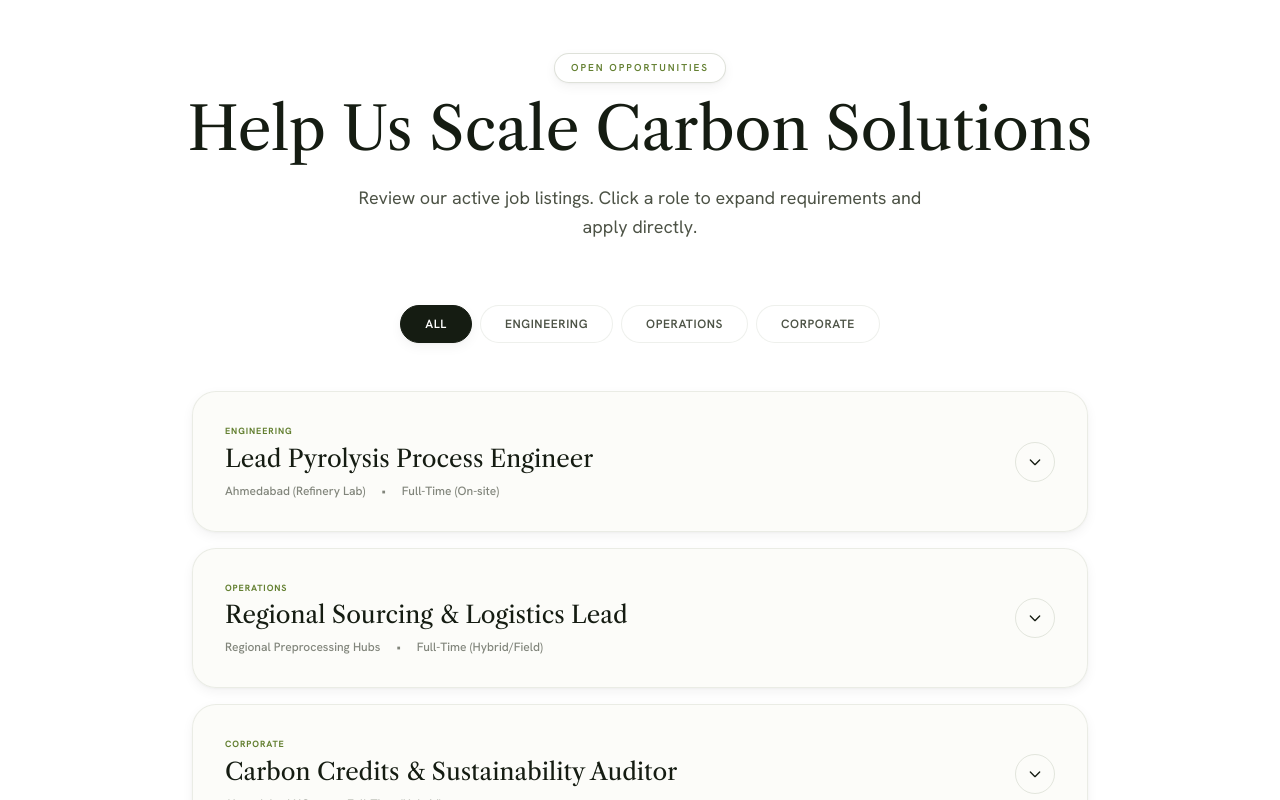
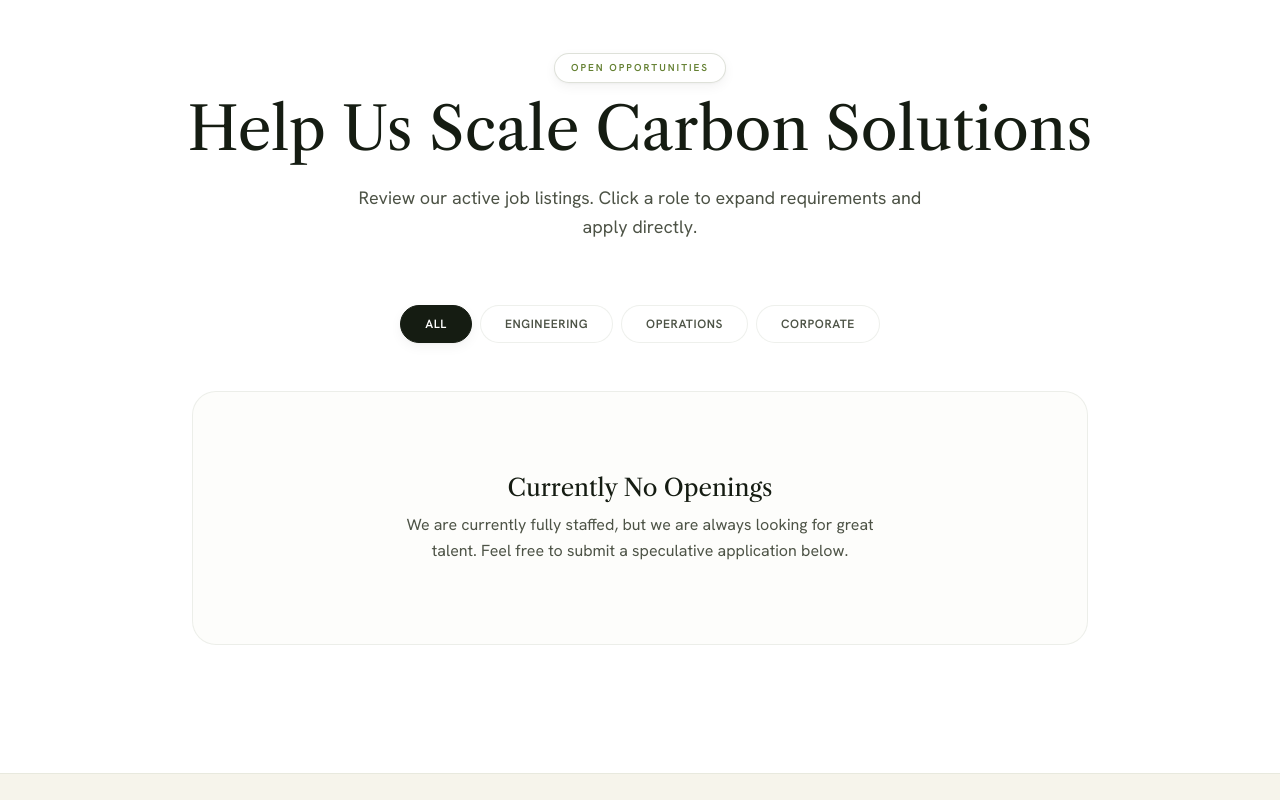
Before and after one commit to feelcoderr/bio-energy-vs, a React (Vite) app: page /careers in a window 1280 px wide. Shown: the part 2000-2800 px from the top of the page. Built offline with nearby package versions, Linux system fonts and the light colour scheme.

Commit message:
added changes

```diff
--- a/src/components/Navbar.jsx
+++ b/src/components/Navbar.jsx
@@ -3,11 +3,7 @@ import { Link, useLocation } from "react-router-dom";
 
 const navStructure = [
   { label: "Home", href: "/" },
-  {
-    label: "About Us",
-    href: "/about",
-    desc: "Our vision for a circular bioenergy future",
-  },
+  { label: "Products", href: "/products" },
   {
     label: "Company",
     dropdown: [
@@ -23,7 +19,11 @@ const navStructure = [
       },
     ],
   },
-  { label: "Products", href: "/products" },
+  {
+    label: "About Us",
+    href: "/about",
+    desc: "Our vision for a circular bioenergy future",
+  },
   { label: "Careers", href: "/careers" },
 ];
 
@@ -430,13 +430,13 @@ export default function Navbar() {
               201&amp;202 Ratnanjali Square, Bodakdev, Ahmedabad, Gujarat – 380054
             </p>
             <a
-              href="tel:+917227021777"
+              href="tel:+919081993737"
               className="inline-flex items-center gap-2 text-xs font-semibold text-surface-tint hover:underline mt-1"
             >
               <svg className="w-3.5 h-3.5" fill="none" stroke="currentColor" viewBox="0 0 24 24">
                 <path strokeLinecap="round" strokeLinejoin="round" strokeWidth={2} d="M3 5a2 2 0 012-2h3.28a1 1 0 01.948.684l1.498 4.493a1 1 0 01-.502 1.21l-2.257 1.13a11.042 11.042 0 005.516 5.516l1.13-2.257a1 1 0 011.21-.502l4.493 1.498a1 1 0 01.684.949V19a2 2 0 01-2 2h-1C9.716 21 3 14.284 3 6V5z" />
               </svg>
-              +91 72270 21777
+              +91 90819 93737
             </a>
           </div>
 
--- a/src/components/WhatsAppButton.jsx
+++ b/src/components/WhatsAppButton.jsx
@@ -4,7 +4,7 @@ export default function WhatsAppButton() {
   const [isHovered, setIsHovered] = useState(false);
 
   // Replace with your actual WhatsApp number (with country code, no spaces/dashes)
-  const whatsappNumber = "919876543210";
+  const whatsappNumber = "919081993737";
   const message = encodeURIComponent(
     "Hello! I'm interested in learning more about Ratnanjali BioEnergy's products and services."
   );
--- a/src/components/about/AboutCollaboration.jsx
+++ b/src/components/about/AboutCollaboration.jsx
@@ -175,7 +175,7 @@ export default function AboutCollaboration() {
 
               {/* Contact Button */}
               <a
-                href="tel:+917227021777"
+                href="tel:+919081993737"
                 style={{
                   display: "inline-flex",
                   alignItems: "center",
@@ -221,7 +221,7 @@ export default function AboutCollaboration() {
                 >
                   <path d="M22 16.92v3a2 2 0 0 1-2.18 2 19.79 19.79 0 0 1-8.63-3.07 19.5 19.5 0 0 1-6-6 19.79 19.79 0 0 1-3.07-8.67A2 2 0 0 1 4.11 2h3a2 2 0 0 1 2 1.72 12.84 12.84 0 0 0 .7 2.81 2 2 0 0 1-.45 2.11L8.09 9.91a16 16 0 0 0 6 6l1.27-1.27a2 2 0 0 1 2.11-.45 12.84 12.84 0 0 0 2.81.7A2 2 0 0 1 22 16.92z" />
                 </svg>
-                મો. 7227021777
+                મો. 90819 93737
               </a>
             </div>
           </div>
--- a/src/components/careers/CareersJobs.jsx
+++ b/src/components/careers/CareersJobs.jsx
@@ -5,80 +5,7 @@ import { ScrollTrigger } from "gsap/ScrollTrigger";
 
 gsap.registerPlugin(ScrollTrigger);
 
-const jobListings = [
-  {
-    id: "process-eng",
-    title: "Lead Pyrolysis Process Engineer",
-    dept: "Engineering",
-    location: "Ahmedabad (Refinery Lab)",
-    type: "Full-Time (On-site)",
-    desc: "Scale and optimize continuous-feed oxygen-free pyrolytic reactor geometries, directing gas separation and volatile carbon flow rates.",
-    responsibilities: [
-      "Oversee thermodynamic modeling of biomass feed conversion under various temperature ranges (450°C - 650°C)",
-      "Troubleshoot continuous feed valve locks and ash removal augers",
-      "Collaborate on next-gen modular design blueprints for scalable plants"
-    ],
-    requirements: [
-      "B.Tech / M.Tech in Chemical Engineering or Mechanical Engineering",
-      "4+ years industrial experience with fluid bed reactors or thermal processes",
-      "Solid knowledge of CAD modeling and process safety rules"
-    ]
-  },
-  {
-    id: "sourcing-lead",
-    title: "Regional Sourcing & Logistics Lead",
-    dept: "Operations",
-    location: "Regional Preprocessing Hubs",
-    type: "Full-Time (Hybrid/Field)",
-    desc: "Build feedstock procurement contracts with agricultural cooperatives and organize geolocated collection and sorting logistics.",
-    responsibilities: [
-      "Manage procurement relationships with rural farming unions and logistics coops",
-      "Track moisture and ash characteristics of residues at storage nodes",
-      "Design short-haul trucking schedules to minimize carbon mileage"
-    ],
-    requirements: [
-      "Bachelor's degree in Supply Chain, Agriculture, or Operations Management",
-      "Experience setting up local procurement logistics in rural areas",
-      "Familiarity with GPS tracing and crop season cycles"
-    ]
-  },
-  {
-    id: "carbon-auditor",
-    title: "Carbon Credits & Sustainability Auditor",
-    dept: "Corporate",
-    location: "Ahmedabad HQ",
-    type: "Full-Time (Hybrid)",
-    desc: "Monitor compliance frameworks for carbon removal credits, coordinating direct Puro.earth geotracking audits.",
-    responsibilities: [
-      "Ensure all geolocated feedstock logs meet Puro.earth methodological criteria",
-      "Synthesize carbon durability data sheets for third-party auditing companies",
-      "Prepare carbon registry validation filings for regional micro-hubs"
-    ],
-    requirements: [
-      "Degree in Environmental Science, Sustainability, or Sustainability Law",
-      "2+ years experience in carbon registry methodologies (Verra, Puro, Gold Standard)",
-      "Strong database logging and analytical data management skills"
-    ]
-  },
-  {
-    id: "materials-chemist",
-    title: "Materials Chemist (Activated Carbon)",
-    dept: "Engineering",
-    location: "Ahmedabad Lab",
-    type: "Full-Time (On-site)",
-    desc: "Evaluate physical carbon densities and iodine numbers for processed biochars, optimizing activation parameters.",
-    responsibilities: [
-      "Lead lab trials on steam-activation and chemical-activation of biochars",
-      "Optimize porous surface area configurations for municipal water filter media",
-      "Analyze structural graphene-dominant composite samples under electron microscopes"
-    ],
-    requirements: [
-      "M.Sc / Ph.D in Material Science, Applied Chemistry, or Solid-State Physics",
-      "Prior lab experience testing charcoal porous structures or carbon materials",
-      "Hands-on expertise with adsorption gas analytics and SEM imagery"
-    ]
-  }
-];
+const jobListings = [];
 
 export default function CareersJobs() {
   const [activeDept, setActiveDept] = useState("All");
@@ -252,7 +179,10 @@ export default function CareersJobs() {
               );
             })
           ) : (
-            <p className="text-center text-on-surface-variant py-12">No active roles in this department. Submit a speculative application below.</p>
+            <div className="text-center py-20 bg-surface-container-low/20 rounded-3xl border border-outline-variant/30">
+              <h3 className="font-heading text-2xl text-primary mb-2">Currently No Openings</h3>
+              <p className="text-center text-on-surface-variant max-w-lg mx-auto">We are currently fully staffed, but we are always looking for great talent. Feel free to submit a speculative application below.</p>
+            </div>
           )}
         </div>
 
--- a/src/components/contact/ContactInterface.jsx
+++ b/src/components/contact/ContactInterface.jsx
@@ -492,7 +492,7 @@ export default function ContactInterface() {
 
                 <div className="flex flex-col xl:flex-row gap-4">
                   <a
-                    href="tel:+917227021777"
+                    href="tel:+919081993737"
                     className="flex-1 inline-flex items-center justify-center gap-2.5 bg-white text-primary font-body text-sm font-semibold px-6 py-4 rounded-2xl hover:bg-white/90 transition-all duration-300 shadow-lg hover:-translate-y-1"
                   >
                     <svg
@@ -511,7 +511,7 @@ export default function ContactInterface() {
                     Call Us
                   </a>
                   <a
-                    href="https://wa.me/917227021777"
+                    href="https://wa.me/919081993737"
                     target="_blank"
                     rel="noopener noreferrer"
                     className="flex-1 inline-flex items-center justify-center gap-2.5 bg-[#25D366] text-white font-body text-sm font-semibold px-6 py-4 rounded-2xl hover:brightness-110 transition-all duration-300 shadow-lg shadow-[#25D366]/30 hover:-translate-y-1"
--- a/src/pages/Platform.jsx
+++ b/src/pages/Platform.jsx
@@ -3,7 +3,7 @@ import PlatformHero from "../components/platform/PlatformHero";
 import PlatformRevenueEngine from "../components/platform/PlatformRevenueEngine";
 import PlatformProcess from "../components/platform/PlatformProcess";
 import PlatformMarkets from "../components/platform/PlatformMarkets";
-import PlatformImpact from "../components/platform/PlatformImpact";
+
 import PlatformGovernance from "../components/platform/PlatformGovernance";
 import PlatformCTA from "../components/platform/PlatformCTA";
 
@@ -18,7 +18,7 @@ export default function Platform() {
       <PlatformRevenueEngine />
       <PlatformProcess />
       <PlatformMarkets />
-      <PlatformImpact />
+
       <PlatformGovernance />
       <PlatformCTA />
     </>
```
Also changed, not shown: src/components/Hero.jsx (+6 -4 lines), src/components/products/ProductsQuality.jsx (+2 -18 lines).
